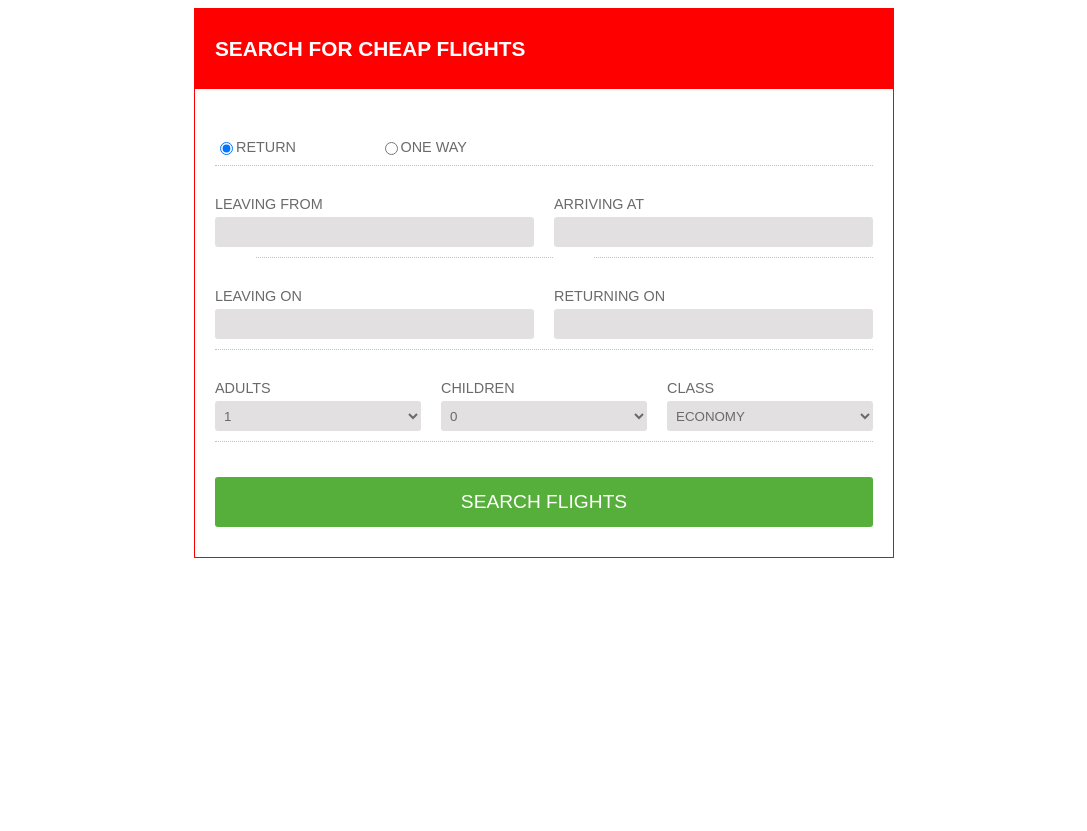
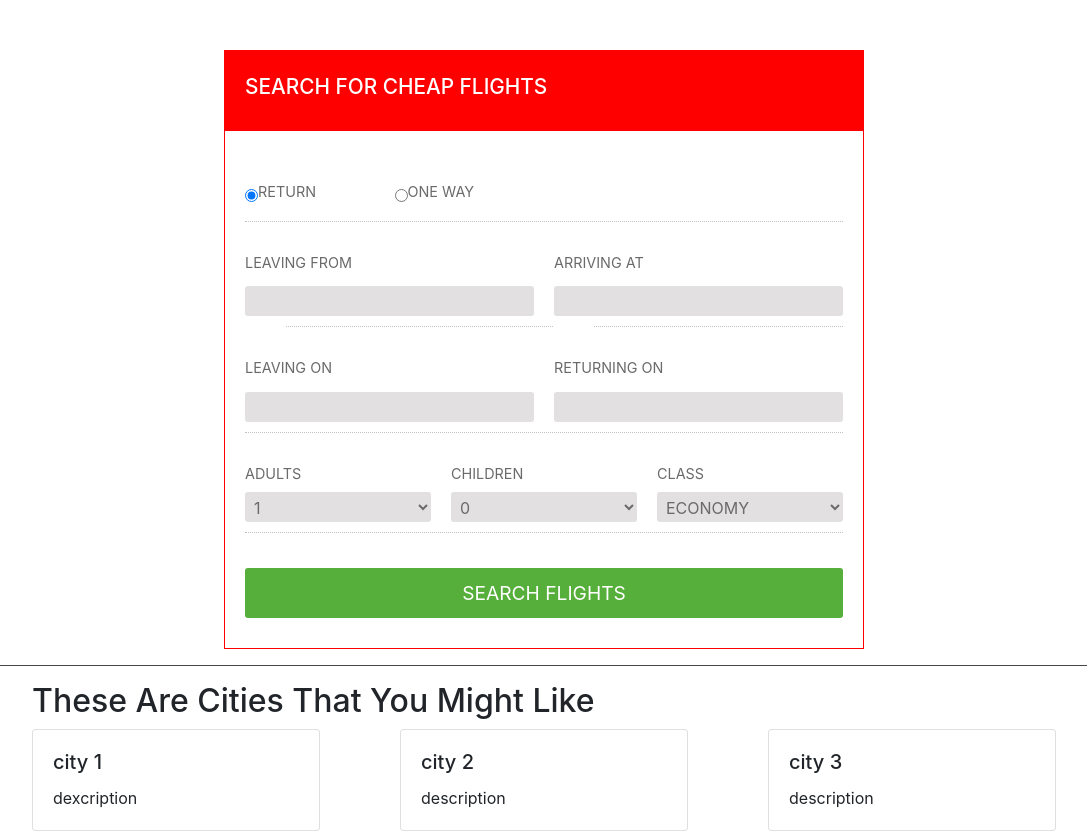
Before and after one commit to mikethegoblin/Trip-Assistant, a Flask app: page /flight in a window 1280 px wide. Shown: the whole page, without its empty margins (96-1183 px from the left). Before the commit the page ends 558 px from the top, so only its background shows below. Run offline with Flask 2, Linux system fonts and the light colour scheme; some libraries are stand-ins or nearby versions.

Commit message:
add UI template for city recommendations (#23)

```diff
--- a/static/flight.css
+++ b/static/flight.css
@@ -3,15 +3,18 @@
   }
   body {
     font-family: sans-serif;
-    display: flex;
+    /* display: flex;
     flex-direction: column;
-    justify-content: center;
-    align-items: center;;
+    justify-content: flex-start;
+    align-items: ; */
   }
 
   #search-form {
+    margin-top: 50px;
+    margin-left: auto;
+    margin-right: auto;
     border: 1px solid red;
-    width: 700px;
+    width: 50%;
     position: relative;
   }
 
@@ -185,3 +188,23 @@
   #confirm strong {
     font-weight: 600;
   }
+
+  hr {
+    border: 0;
+    clear:both;
+    display:block;
+    width: 96%;
+    background-color: #4c4e52;
+    height: 1px;
+  }
+
+  .recommendation_box {
+    margin-left: 10%;
+    margin-right: 10%;
+  }
+
+  .cities_container {
+    display: flex;
+    flex-direction: row;
+    justify-content: space-between;
+  }
--- a/templates/flight.html
+++ b/templates/flight.html
@@ -6,10 +6,12 @@
 <html>
   <head>
     <meta charset="utf-8" />
+    <meta name="viewport" content="width=device-width, initial-scale=1, shrink-to-fit=no">
     <title></title>
     <meta name="description" content="" />
     <meta name="viewport" content="width=device-width, initial-scale=1" />
     <link rel="stylesheet" href="static/flight.css" />
+    <link rel="stylesheet" href="https://cdn.jsdelivr.net/npm/bootstrap@4.0.0/dist/css/bootstrap.min.css" integrity="sha384-Gn5384xqQ1aoWXA+058RXPxPg6fy4IWvTNh0E263XmFcJlSAwiGgFAW/dAiS6JXm" crossorigin="anonymous">
   </head>
   <body>
     <script src="https://ajax.googleapis.com/ajax/libs/jquery/3.6.0/jquery.min.js"></script>
@@ -150,7 +152,41 @@
         </div>
 
   </div>
-  <div id="confirm"></div>
+  <!-- <div id="confirm"></div> -->
+
+  <hr>
+  <div class="recommendation_box">
+    <h2>These Are Cities That You Might Like</h2>
+    <div class="cities_container">
+      <div class="card" style="width: 18rem;">
+        <div class="card-body">
+          <h5 class="card-title">city 1</h5>
+          <!-- <h6 class="card-subtitle mb-2 text-muted">Card subtitle</h6> -->
+          <p class="card-text">dexcription</p>
+          <!-- <a href="#" class="card-link">Card link</a> -->
+          <!-- <a href="#" class="card-link">Another link</a> -->
+        </div>
+      </div>
+      <div class="card" style="width: 18rem;">
+        <div class="card-body">
+          <h5 class="card-title">city 2</h5>
+          <!-- <h6 class="card-subtitle mb-2 text-muted">Card subtitle</h6> -->
+          <p class="card-text">description</p>
+          <!-- <a href="#" class="card-link">Card link</a> -->
+          <!-- <a href="#" class="card-link">Another link</a> -->
+        </div>
+      </div>
+      <div class="card" style="width: 18rem;">
+        <div class="card-body">
+          <h5 class="card-title">city 3</h5>
+          <!-- <h6 class="card-subtitle mb-2 text-muted">Card subtitle</h6> -->
+          <p class="card-text">description</p>
+          <!-- <a href="#" class="card-link">Card link</a> -->
+          <!-- <a href="#" class="card-link">Another link</a> -->
+        </div>
+      </div>
+    </div>
+  </div>
 
     <!--[if lt IE 7]>
       <p class="browsehappy">
@@ -158,6 +194,9 @@
         <a href="#">upgrade your browser</a> to improve your experience.
       </p>
     <![endif]-->
+
+    <script src="https://cdn.jsdelivr.net/npm/popper.js@1.12.9/dist/umd/popper.min.js" integrity="sha384-ApNbgh9B+Y1QKtv3Rn7W3mgPxhU9K/ScQsAP7hUibX39j7fakFPskvXusvfa0b4Q" crossorigin="anonymous"></script>
+    <script src="https://cdn.jsdelivr.net/npm/bootstrap@4.0.0/dist/js/bootstrap.min.js" integrity="sha384-JZR6Spejh4U02d8jOt6vLEHfe/JQGiRRSQQxSfFWpi1MquVdAyjUar5+76PVCmYl" crossorigin="anonymous"></script>
 
     <script type="text/javascript">
       let request_origin = null;
```
